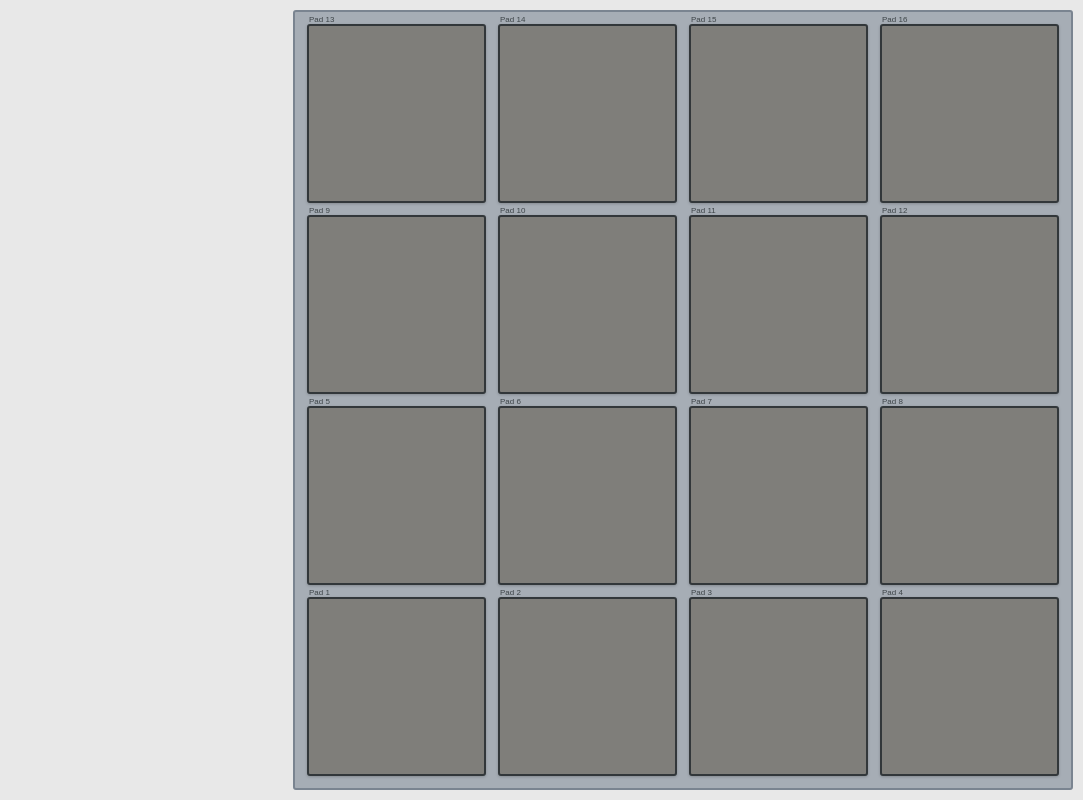
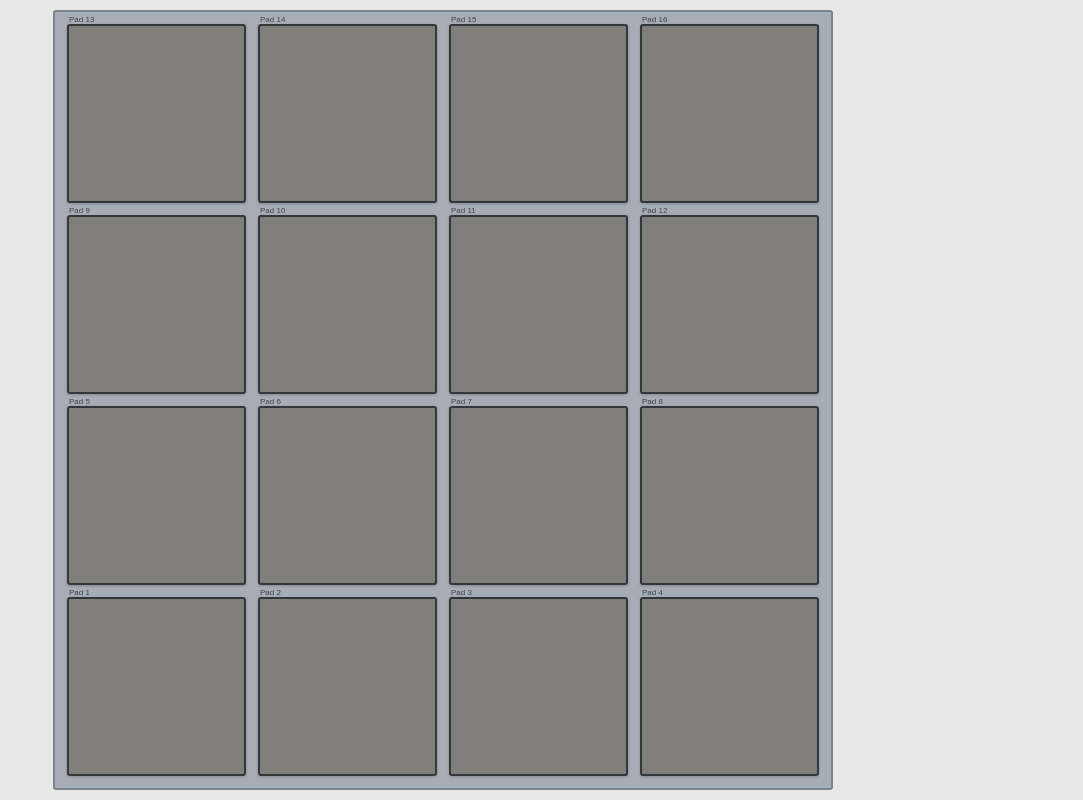
Before and after one commit to arisslin/jsmpc, a React (Create React App) app: page / in a window 1280 px wide. Shown: the whole page, without its empty margins (197-1280 px from the left). Built offline with nearby package versions, Linux system fonts and the light colour scheme; no server answers.

Commit message:
Center position of pad section

```diff
--- a/src/App.js
+++ b/src/App.js
@@ -12,19 +12,17 @@ export default function App() {
 }
 
 const AppStyled = styled.div`
-  display: grid;
-
+  display: flex;
   height: 100vh;
   padding: var(--pad-section-padding);
   background: var(--color-mpc-chassis);
+  justify-content: center;
 
   @media (orientation: landscape) {
-    grid-template-columns: auto calc(100vmin - var(--pad-section-padding) * 2); /* component has square form */
-    grid-template-areas: 'control-section pad-section';
+    flex-direction: row;
   }
 
   @media (orientation: portrait) {
-    grid-template-rows: auto calc(100vmin - var(--pad-section-padding) * 2); /* component has square form */
-    grid-template-areas: 'control-section' 'pad-section';
+    flex-direction: column;
   }
 `
--- a/src/common/GlobalStyles.js
+++ b/src/common/GlobalStyles.js
@@ -22,7 +22,5 @@ export default createGlobalStyle`
     font-family: sans-serif;
     font-size: 16px;
     overflow: hidden;
-    cursor: default;
-    user-select: none;
   }
 `
--- a/src/components/Pad.js
+++ b/src/components/Pad.js
@@ -37,6 +37,8 @@ const PadStyled = styled.div`
   border-radius: 3px;
   background-color: var(--color-pad-grey);
   box-shadow: 0 1px 3px 0 rgba(0, 0, 0, 0.2);
+  cursor: pointer;
+  user-select: none;
 
   span {
     position: absolute;
--- a/src/components/PadSection.js
+++ b/src/components/PadSection.js
@@ -27,4 +27,14 @@ const PadSectionStyled = styled.section`
   border: 2px solid var(--blue-grey-medium);
   border-radius: 3px;
   background-color: var(--blue-grey-light);
+
+  @media (orientation: landscape) {
+    height: 100%;
+    width: calc(100vmin - var(--pad-section-padding) * 2);
+  }
+
+  @media (orientation: portrait) {
+    width: 100%;
+    height: calc(100vmin - var(--pad-section-padding) * 2);
+  }
 `
```
